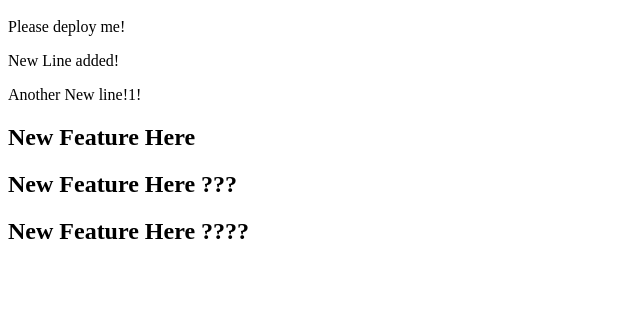
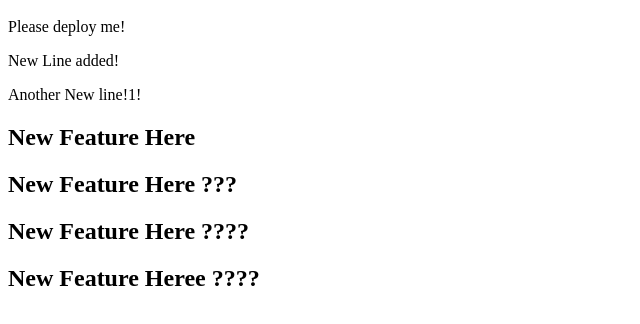
Before and after one commit to rahuldugar/html, a plain HTML site: page index.html in a window 1280 px wide. Shown: the part 48-372 px from the top of the page, without its empty margins (0-640 px from the left). Drawn offline with Linux system fonts and the light colour scheme.

Commit message:
new feature

```diff
--- a/index.html
+++ b/index.html
@@ -7,3 +7,4 @@
 <p>Another New line!1! </p><h2>New Feature Here</h2>
 <h2>New Feature Here ???</h2>
 <h2>New Feature Here ????</h2>
+<h2>New Feature Heree ????</h2>
```
